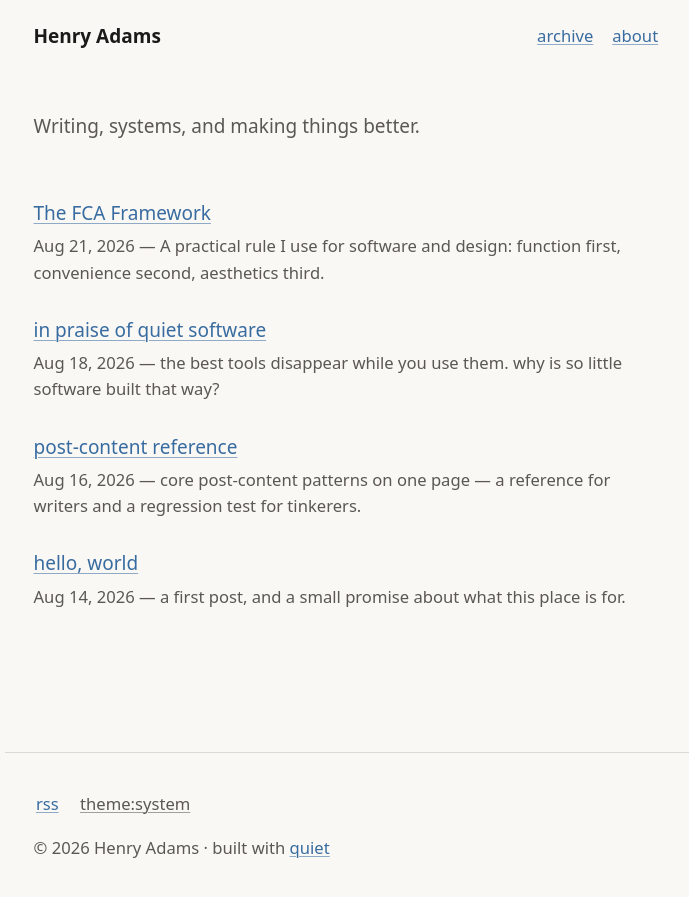
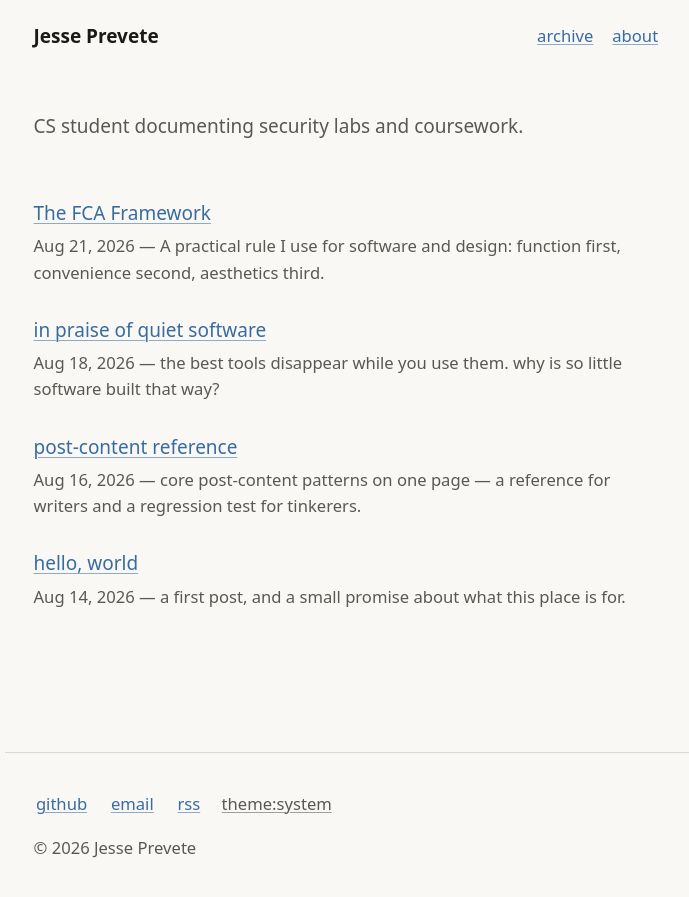
Before and after one commit to JessePrevete/JessePrevete.github.io, a Jekyll site: the page built from index.html, in a window 1280 px wide. Shown: the top 897 px of the page, without its empty margins (293-982 px from the left). Built offline with Jekyll 4.4.1, drawn with Linux system fonts in a browser that asks for light colours.

Commit message:
Edits to the homepage

```diff
--- a/_config.yml
+++ b/_config.yml
@@ -5,23 +5,23 @@
 # ---------------------------------------------------------------
 
 # Site name. Appears in the header, the browser tab, and your feed.
-title: Henry Adams
+title: Jesse Prevete
 
 # One-line bio shown on the home page under your site name.
 # Set to "" to hide it.
-tagline: Writing, systems, and making things better.
+tagline: CS student documenting security labs and coursework.
 
 # Search/social description for the site itself (posts use their own
 # `description` front matter). Often the same as the tagline.
-description: Personal notes and projects on systems, design, and software.
+description: Security writeups and notes.
 
 # Used in the RSS feed and page metadata.
 author:
-  name: Henry Adams
+  name: Jesse Prevete
 
 # Your site's canonical origin, without a trailing slash.
 # Example: https://username.github.io or https://blog.example.com.
-url: https://hjadmz.com
+url: https://jesseprevete.dev
 
 # "" for a user site (username.github.io).
 # "/repo-name" for a project site (a repo not named username.github.io).
@@ -58,19 +58,19 @@ date_format: "%b %-d, %Y"
 
 # IANA timezone for post dates and feed timestamps.
 # e.g. America/New_York, Europe/Berlin, Asia/Tokyo.
-timezone: Etc/UTC
+timezone: America/New_York
 
 # "· 6 min read" on posts. Set false to hide.
 show_reading_time: true
 
 # "built with quiet" line in the footer. Set false to remove it —
 # guilt-free, it's MIT.
-show_credit: true
+show_credit: false
 
 # Footer links. Each renders only if set.
 footer:
-  github: ""        # your GitHub username
-  email: ""             # e.g. you@example.com
+  github: JessePrevete        # your GitHub username
+  email: jesseprevete@gmail.com             # e.g. you@example.com
 
 # Icons. Replace these files (or point these paths at your own).
 # /assets/img/favicon.ico is the legacy fallback — replace it in place.
```
